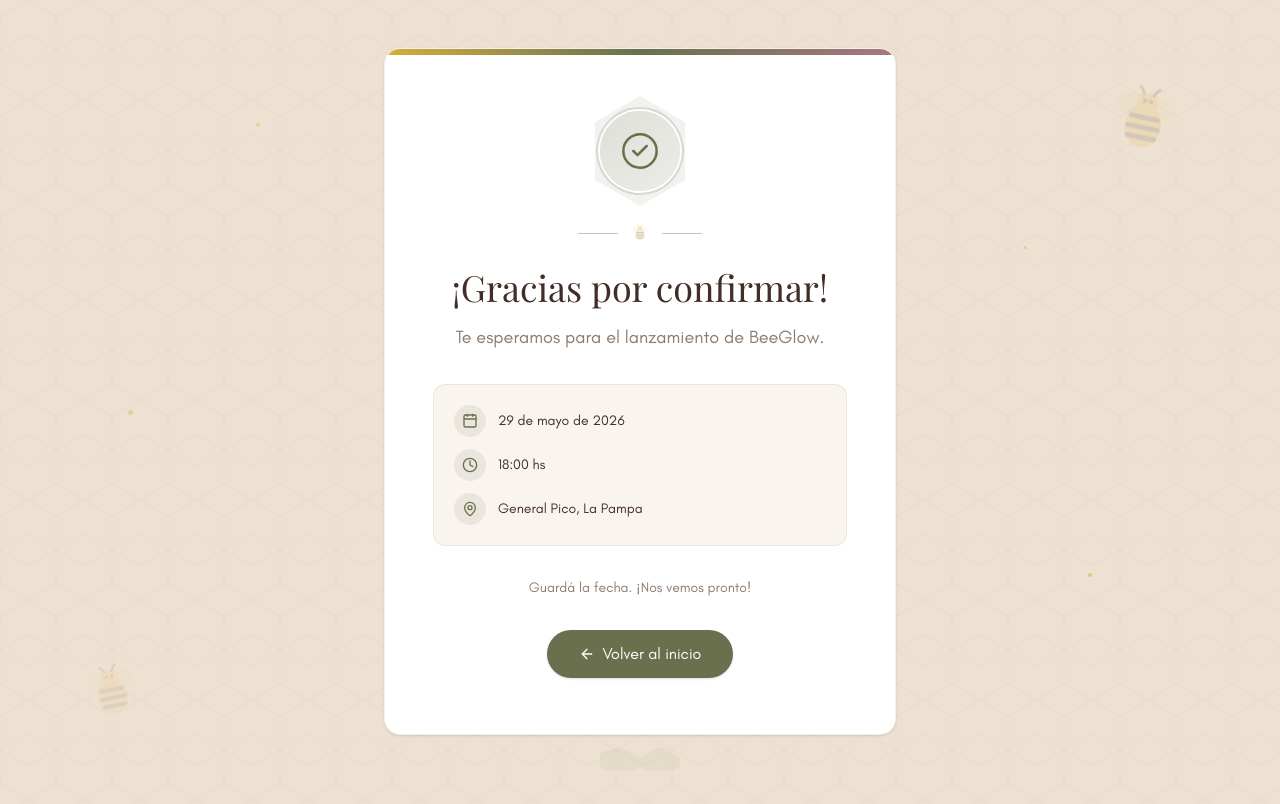
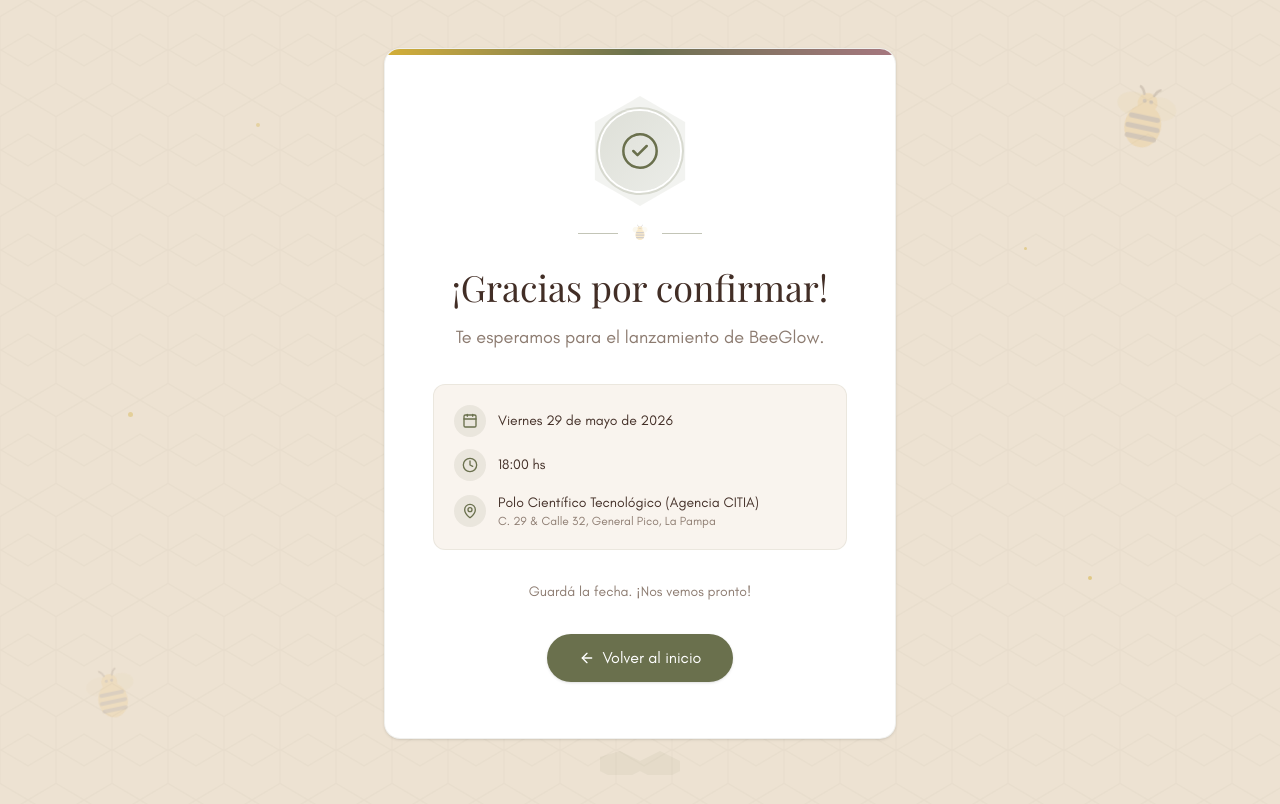
Before and after one commit to beeglow/new-lanzamiento-beeglow, a Next.js app: page /exito in a window 1280 px wide. Shown: the top 804 px of the page. Built offline with nearby package versions, Linux system fonts and the light colour scheme.

Commit message:
Mejora de datos de invitacion en pantalla exito

```diff
--- a/app/exito/page.tsx
+++ b/app/exito/page.tsx
@@ -130,7 +130,7 @@
                 <div className="w-8 h-8 rounded-full bg-[#6A704D]/10 flex items-center justify-center flex-shrink-0">
                   <Calendar size={16} className="text-[#6A704D]" />
                 </div>
-                <span className="text-[#422E26] font-medium text-sm">29 de mayo de 2026</span>
+                <span className="text-[#422E26] font-medium text-sm">Viernes 29 de mayo de 2026</span>
               </div>
               <div className="flex items-center gap-3">
                 <div className="w-8 h-8 rounded-full bg-[#6A704D]/10 flex items-center justify-center flex-shrink-0">
@@ -138,11 +138,14 @@
                 </div>
                 <span className="text-[#422E26] font-medium text-sm">18:00 hs</span>
               </div>
-              <div className="flex items-center gap-3">
-                <div className="w-8 h-8 rounded-full bg-[#6A704D]/10 flex items-center justify-center flex-shrink-0">
+              <div className="flex items-start gap-3">
+                <div className="w-8 h-8 rounded-full bg-[#6A704D]/10 flex items-center justify-center flex-shrink-0 mt-0.5">
                   <MapPin size={16} className="text-[#6A704D]" />
                 </div>
-                <span className="text-[#422E26] font-medium text-sm">General Pico, La Pampa</span>
+                <div className="flex flex-col">
+                  <span className="text-[#422E26] font-medium text-sm">Polo Científico Tecnológico (Agencia CITIA)</span>
+                  <span className="text-[#8C7B70] text-xs">C. 29 & Calle 32, General Pico, La Pampa</span>
+                </div>
               </div>
             </div>
 
```
